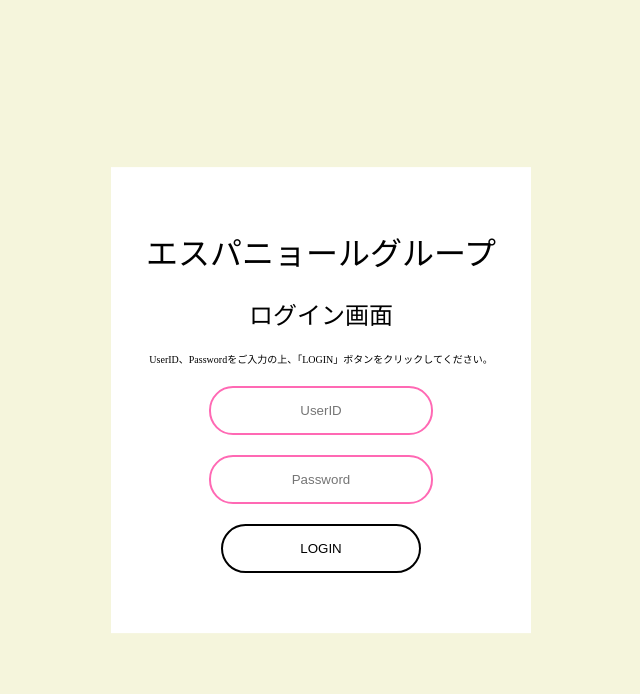
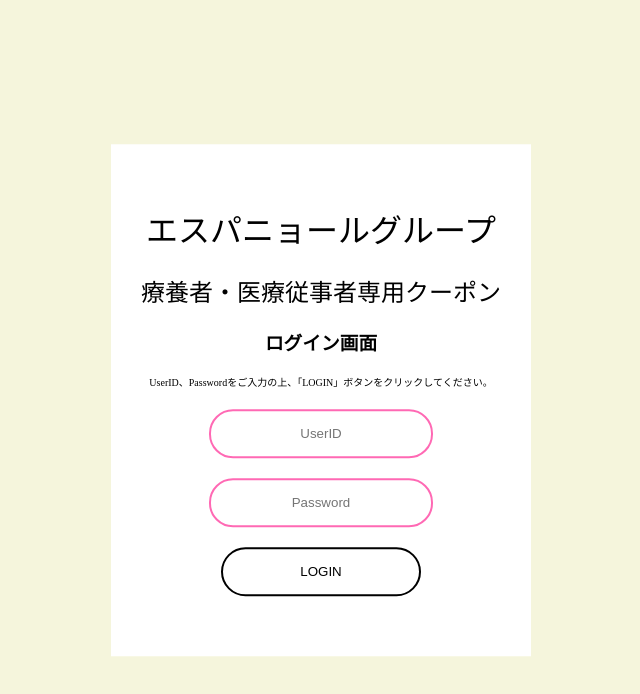
Before and after one commit to miya03063/QR, a plain HTML site: page index.html in a window 1280 px wide. Shown: the whole page, without its empty margins (319-959 px from the left). Drawn offline with Linux system fonts and the light colour scheme.

Commit message:
Update index.html

```diff
--- a/index.html
+++ b/index.html
@@ -10,7 +10,8 @@
 <form name="login_form">
 	<div class="login_form_top">
 	  <h1>エスパニョールグループ</h1>
-	  <h2>ログイン画面</h2>
+	  <h2>療養者・医療従事者専用クーポン</h2>
+	  <h3>ログイン画面</h3>
 	  <p>UserID、Passwordをご入力の上、「LOGIN」ボタンをクリックしてください。</p>
 	</div>
 	<div class="login_form_btm">
```
